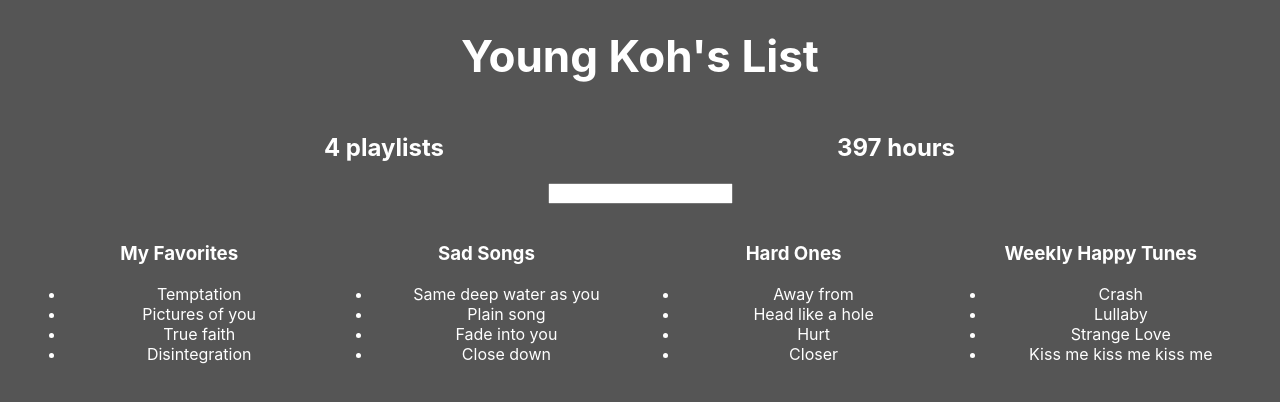
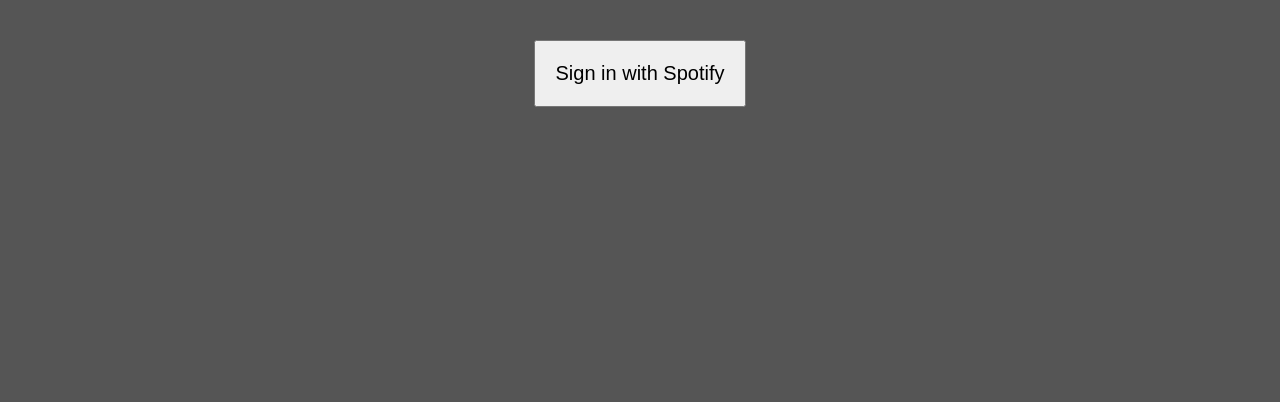
Before and after one commit to digitalkoh/hifi_mobile, a React (Create React App) app: page / in a window 1280 px wide. Shown: the top 402 px of the page. Built offline with nearby package versions, Linux system fonts and the light colour scheme.

Commit message:
upto #12 devtips tut

```diff
--- a/package.json
+++ b/package.json
@@ -3,6 +3,7 @@
   "version": "0.1.0",
   "private": true,
   "dependencies": {
+    "query-string": "^6.2.0",
     "react": "^16.6.3",
     "react-dom": "^16.6.3",
     "react-scripts": "2.1.1"
--- a/src/App.js
+++ b/src/App.js
@@ -1,5 +1,6 @@
 import React, { Component } from 'react';
 import './App.css';
+import queryString from 'query-string';
 
 let defaultStyle ={
   color: "#fff"
@@ -15,33 +16,6 @@
           {name: 'Pictures of you', duration: 1890},
           {name: 'True faith', duration: 2334},
           {name: 'Disintegration', duration: 1299}
-        ]
-      },
-      {
-        name: 'Sad Songs',
-        songs: [
-          {name: 'Same deep water as you', duration: 1900},
-          {name: 'Plain song', duration: 456},
-          {name: 'Fade into you', duration: 879},
-          {name: 'Close down', duration: 4120}
-        ]
-      },
-      {
-        name: 'Hard Ones',
-        songs: [
-          {name: 'Away from', duration: 1454},
-          {name: 'Head like a hole', duration: 1234},
-          {name: 'Hurt', duration: 122},
-          {name: 'Closer', duration: 577}
-        ]
-      },
-      {
-        name: 'Weekly Happy Tunes',
-        songs: [
-          {name: 'Crash', duration: 1121},
-          {name: 'Lullaby', duration: 1111},
-          {name: 'Strange Love', duration: 3247},
-          {name: 'Kiss me kiss me kiss me', duration: 746}
         ]
       }
     ]
@@ -114,37 +88,41 @@
     }
   }
   componentDidMount() {
-    setTimeout(() => {
-      this.setState({serverData: fakeServerData});
-    }, 1000);
+    let parsed = queryString.parse(window.location.search);
+    let accessToken = parsed.access_token;
+
   }
   render() {
 
-    // let playlistElements = []
-    // if (this.state.serverData.user) {
-    //   this.state.serverData.user.playlists.forEach(playlist =>
-    //     playlistElements.push(<Playlist playlist={playlist} />)
-    //   )
-    // }
+    let playlistToRender =
+      this.state.user &&
+      this.state.playlists
+        ? this.state.playlists.filter(playlist =>
+          playlist.name.toLowerCase().includes(
+            this.state.filterString.toLowerCase()))
+        : []
 
     return (
       <div className="App">
-        {this.state.serverData.user ?
+        {this.state.user ?
           <div>
             <h1 style={{...defaultStyle, fontSize: '44px'}}>
-              {this.state.serverData.user.name}'s List
+              {this.state.user.name}'s Playlist
             </h1>
-            <PlaylistCounter playlists={this.state.serverData.user.playlists} />
-            <HoursCounter playlists={this.state.serverData.user.playlists} />
-            <Filter onTextChange={text => this.setState({filterString: text})} />
 
-            {this.state.serverData.user.playlists.filter(playlist =>
-              playlist.name.toLowerCase().includes(
-                this.state.filterString.toLowerCase())
-            ).map(playlist =>
-              <Playlist playlist={playlist} />
-            )}
-          </div> : <h2 style={defaultStyle}>Loading...</h2>
+                <PlaylistCounter playlists={playlistToRender} />
+                <HoursCounter playlists={playlistToRender} />
+                <Filter onTextChange={text => this.setState({filterString: text})} />
+
+                {playlistToRender.map(playlist =>
+                  <Playlist playlist={playlist} />
+                )}
+
+          </div> : <h2 style={defaultStyle}>
+              <button onClick={()=> window.location = 'http://localhost:8888/login'} style={{padding:'20px', fontSize:'20px', 'margin-top':'20px'}}>
+              Sign in with Spotify
+              </button>
+          </h2>
         }
       </div>
     );
```
Also changed, not shown: 1 other file (tests, documents, lock files or other folders).
